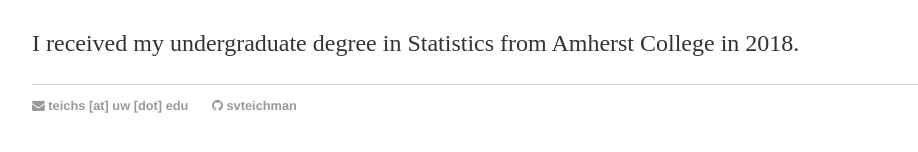
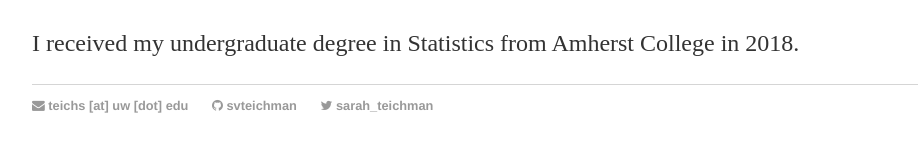
Before and after one commit to svteichman/svteichman.github.io, a Jekyll site: the page built from index.html, in a window 1280 px wide. Shown: the part 296-448 px from the top of the page, without its empty margins (160-1078 px from the left). Built offline with Jekyll 4.4.1, drawn with Linux system fonts in a browser that asks for light colours.

Commit message:
Update default.html
adding twitter

```diff
--- a/_layouts/default.html
+++ b/_layouts/default.html
@@ -39,6 +39,7 @@
 	    		<ul>
 				<li style="color:#999999"> <i class="fa fa-envelope" aria-hidden="true"></i> teichs [at] uw [dot] edu </li>
 	        		<li><a href = "https://github.com/svteichman"><i class="fa fa-github" aria-hidden="true"></i> svteichman</a></li>
+				<li><a href = "https://twitter.com/sarah_teichman"><i class="fa fa-twitter" aria-hidden="true"></i> sarah_teichman</a></li>
 				</ul>
 			</footer>
 		</body>
```
